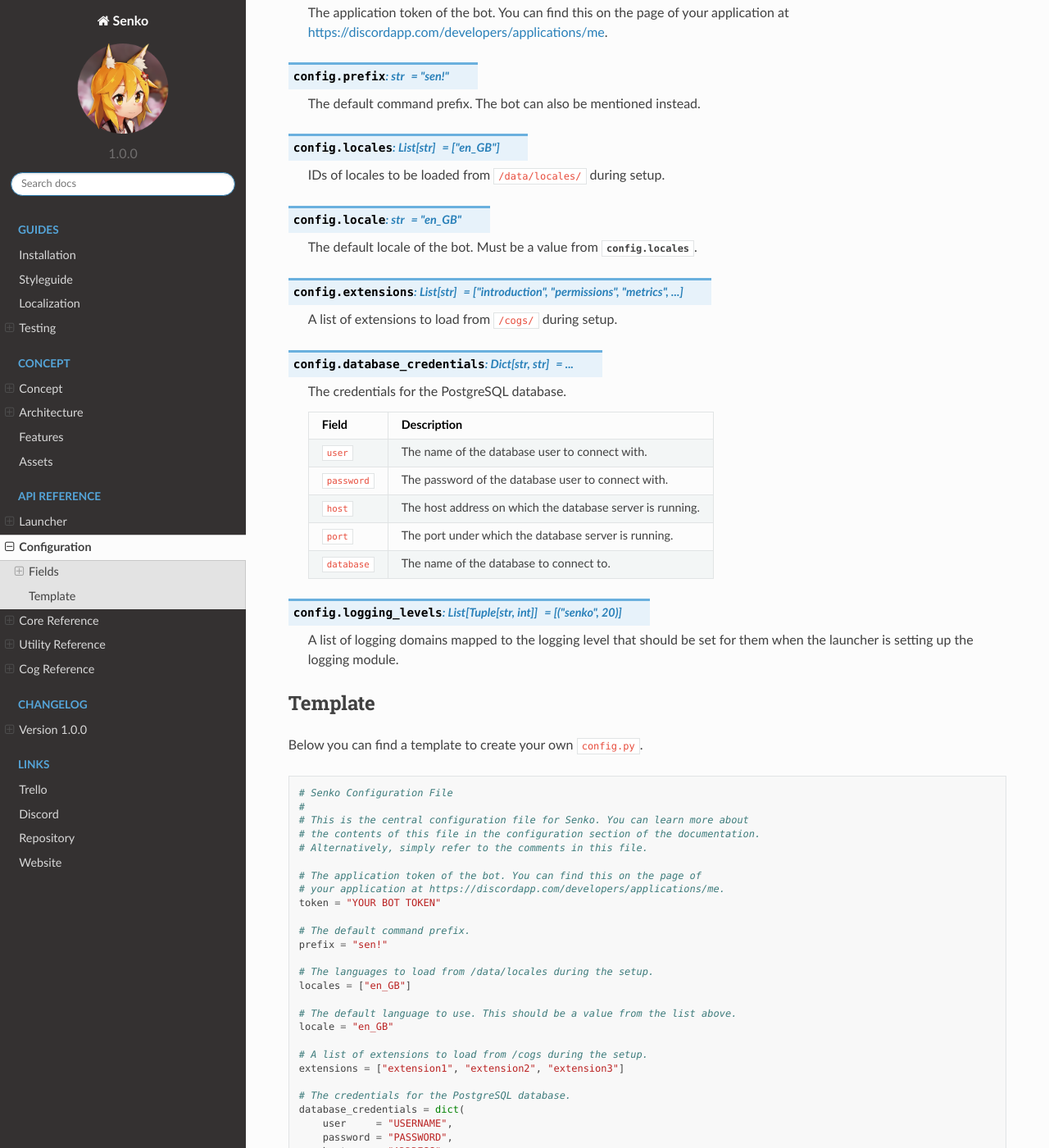
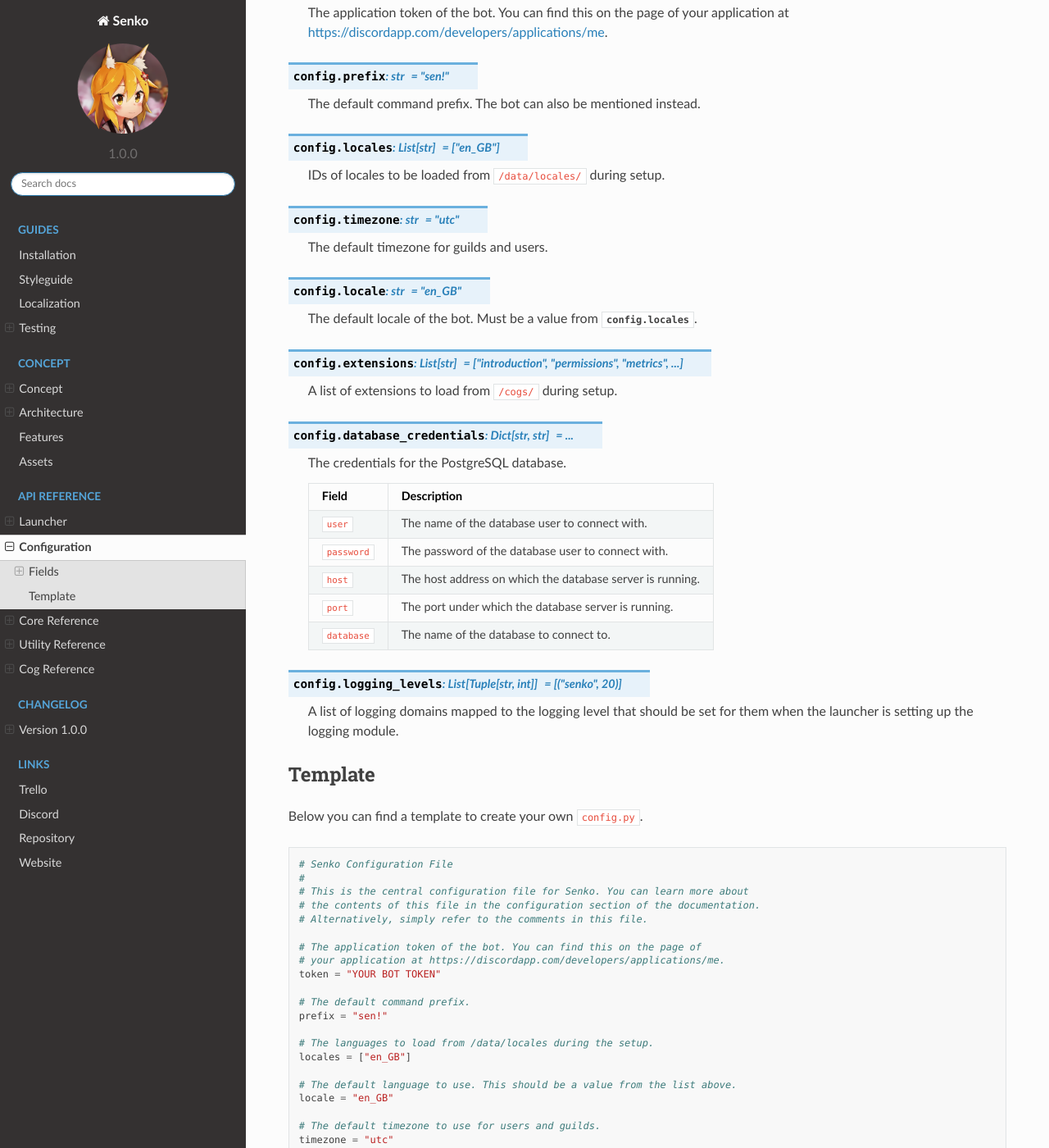
Before and after one commit to thatoneolib/senko, a Sphinx documentation site: the page built from docs/source/api/config.rst, in a window 1280 px wide and 1400 px high, scrolled down 395 px. Shown: the whole window at 82% size. Built offline with Sphinx 7.4.7 and the Read the Docs theme 2.0.0, drawn with Linux system fonts in a browser that asks for light colours.

Commit message:
Document timezone config field

```diff
--- a/docs/source/api/config.rst
+++ b/docs/source/api/config.rst
@@ -29,6 +29,12 @@ Fields
     :value: ["en_GB"]
 
     IDs of locales to be loaded from ``/data/locales/`` during setup.
+
+.. data:: config.timezone
+    :type: str
+    :value: "utc"
+
+    The default timezone for guilds and users.
 
 .. data:: config.locale
     :type: str
@@ -91,6 +97,9 @@ Below you can find a template to create your own ``config.py``.
     # The default language to use. This should be a value from the list above.
     locale = "en_GB"
 
+    # The default timezone to use for users and guilds.
+    timezone = "utc"
+
     # A list of extensions to load from /cogs during the setup.
     extensions = ["extension1", "extension2", "extension3"]
 
```
